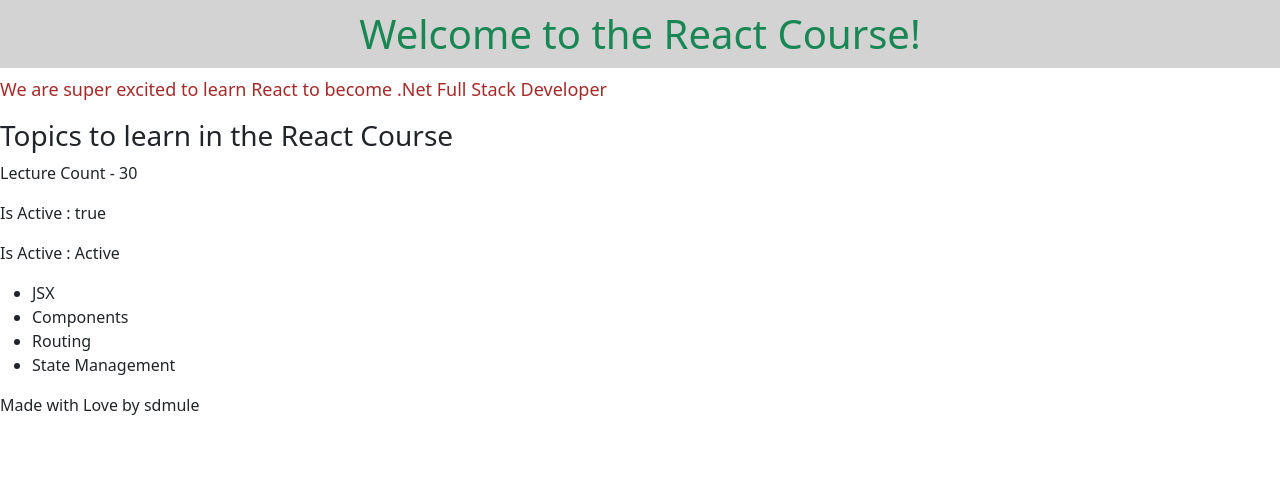
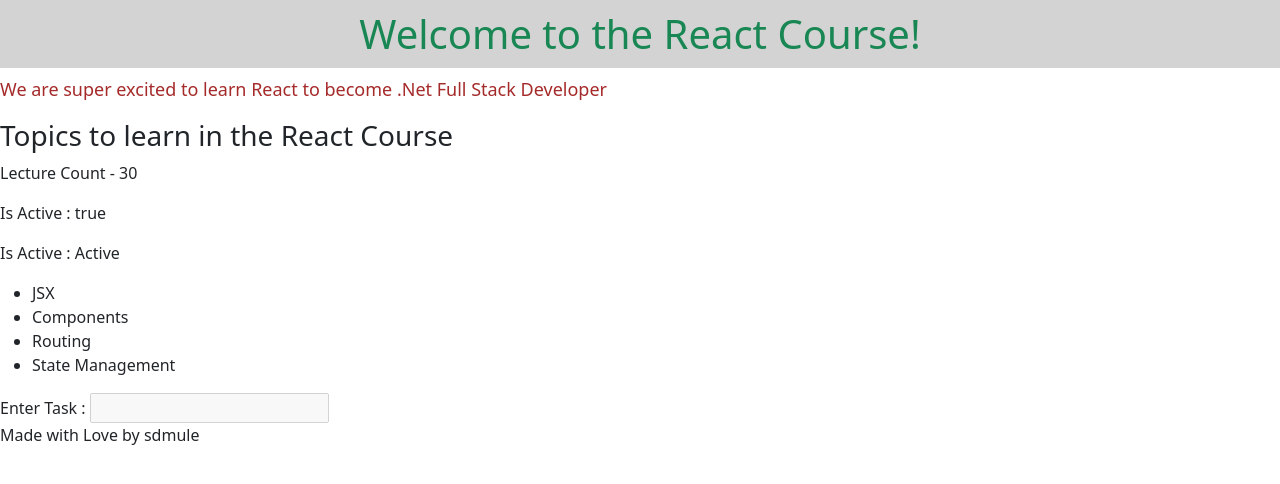
Before and after one commit to sdmule/taskopedia, a React (Vite) app: page / in a window 1280 px wide. Shown: the top 484 px of the page. Built offline with nearby package versions, Linux system fonts and the light colour scheme.

Commit message:
Input and React

```diff
--- a/src/main.jsx
+++ b/src/main.jsx
@@ -28,6 +28,10 @@ function HomePage() {
         <li>Routing</li>
         <li>State Management</li>
       </ul>
+      <div>
+        Enter Task :{" "}
+        <input type="text" maxLength={6} disabled={isActive}></input>
+      </div>
       <Footer />
     </div>
   );
```
